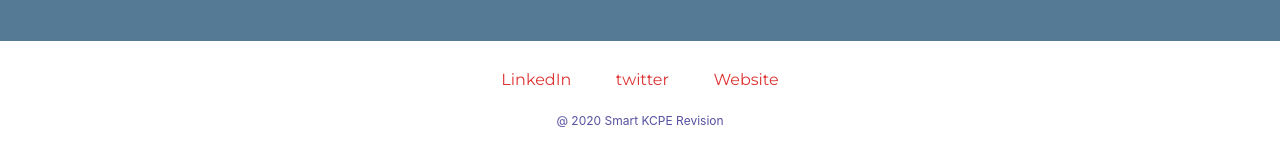
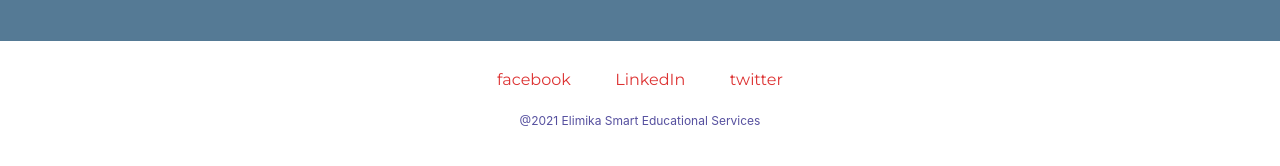
Before and after one commit to elimikasmart/smartkcpescience, a plain HTML site: page index.html in a window 1280 px wide. Shown: the part 3210-3376 px from the top of the page. Drawn offline with nearby package versions, Linux system fonts and the light colour scheme.

Commit message:
Update index.html

```diff
--- a/index.html
+++ b/index.html
@@ -220,11 +220,13 @@
         </div>
 
         <div class="bottom-container">
+            <a class="footer-link" href="https://www.facebook.com/mberia.kaberia">facebook</a>
+
 
             <a class="footer-link" href="https://ke.linkedin.com/">LinkedIn</a>
             <a class="footer-link" href="https://twitter.com/?lang=en">twitter</a>
-            <a class="footer-link" href="www.infinitysytems.com">Website</a>
-            <p class="copyright">@ 2020 Smart KCPE Revision</p>
+
+            <p class="copyright">@2021 Elimika Smart Educational Services</p>
 
         </div>
 
```
